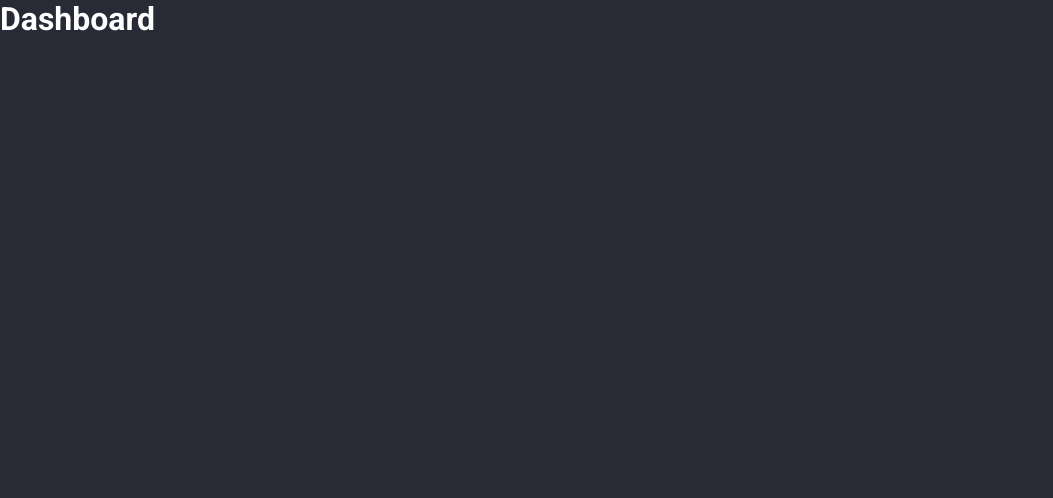
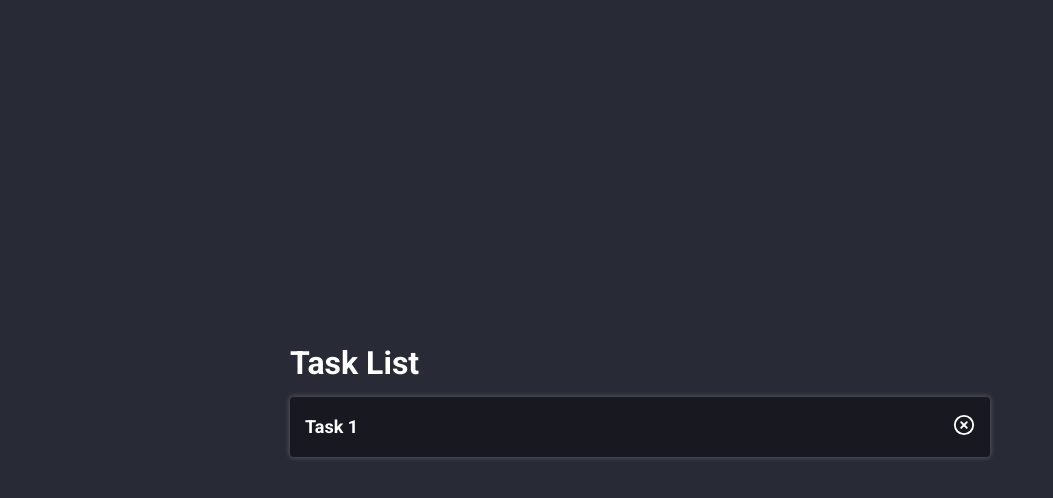
Before and after one commit to Cleiton-D/TaskApp, a React (Create React App) app: page / in a window 1280 px wide. Shown: the top 498 px of the page, without its empty margins (0-1053 px from the left). Built offline with nearby package versions, Linux system fonts and the light colour scheme.

Commit message:
Create structure and styled for Dashboard

```diff
--- a/package.json
+++ b/package.json
@@ -12,6 +12,7 @@
     "@types/react-dom": "^16.9.0",
     "react": "^16.13.1",
     "react-dom": "^16.13.1",
+    "react-icons": "^3.11.0",
     "react-router-dom": "^5.2.0",
     "react-scripts": "3.4.3",
     "styled-components": "^5.1.1",
--- /dev/null
+++ b/src/components/ActionButton/index.tsx
@@ -0,0 +1,18 @@
+import React, { ButtonHTMLAttributes } from 'react';
+import { IconBaseProps } from 'react-icons';
+
+import { Container } from './styles';
+
+type ActionButtonProps = ButtonHTMLAttributes<HTMLButtonElement> & {
+  icon: React.ComponentType<IconBaseProps>;
+};
+
+const ActionButton: React.FC<ActionButtonProps> = ({ icon: Icon, ...rest }) => {
+  return (
+    <Container {...rest}>
+      <Icon size={22} color="#fff" />
+    </Container>
+  );
+};
+
+export default ActionButton;
--- /dev/null
+++ b/src/components/ActionButton/styles.ts
@@ -0,0 +1,6 @@
+import styled from 'styled-components';
+
+export const Container = styled.button`
+  background: none;
+  border: 0;
+`;
--- a/src/pages/Dashboard/index.tsx
+++ b/src/pages/Dashboard/index.tsx
@@ -1,5 +1,30 @@
-import React from 'react';
+import React, { useCallback } from 'react';
+import { FiXCircle } from 'react-icons/fi';
 
-const Dashboard: React.FC = () => <h1>Dashboard</h1>;
+import ActionButton from '../../components/ActionButton';
+
+import { Container, Content, TaskList } from './styles';
+
+const Dashboard: React.FC = () => {
+  const handleDelete = useCallback((event: React.MouseEvent) => {
+    console.log(event.target);
+  }, []);
+
+  return (
+    <Container>
+      <Content>
+        <h1>Task List</h1>
+        <TaskList>
+          <li>
+            <strong>Task 1</strong>
+            <div>
+              <ActionButton icon={FiXCircle} onClick={handleDelete} />
+            </div>
+          </li>
+        </TaskList>
+      </Content>
+    </Container>
+  );
+};
 
 export default Dashboard;
--- /dev/null
+++ b/src/pages/Dashboard/styles.ts
@@ -0,0 +1,50 @@
+import styled from 'styled-components';
+
+export const Container = styled.main`
+  height: 100vh;
+  display: flex;
+  flex-direction: column;
+  justify-content: center;
+  align-items: center;
+`;
+
+export const Content = styled.div`
+  max-width: 700px;
+  width: 100%;
+
+  h1 {
+    margin-bottom: 15px;
+  }
+`;
+
+export const TaskList = styled.ul`
+  list-style-type: none;
+
+  li {
+    display: flex;
+    align-items: center;
+    justify-content: space-between;
+
+    background-color: rgba(0, 0, 0, 0.4);
+    width: 100%;
+    height: 60px;
+    padding: 15px;
+    border-radius: 4px;
+    box-shadow: 0px 0px 5px 1px rgba(255, 255, 255, 0.2);
+    transition: transform 0.1s;
+
+    & + li {
+      margin-top: 20px;
+    }
+
+    &:hover {
+      cursor: pointer;
+      box-shadow: 0px 0px 5px 1px rgba(255, 255, 255, 0.1);
+      transform: translateY(1px) translateX(2px);
+    }
+
+    strong {
+      font-size: 18px;
+    }
+  }
+`;
```
Also changed, not shown: 1 other file (tests, documents, lock files or other folders).
